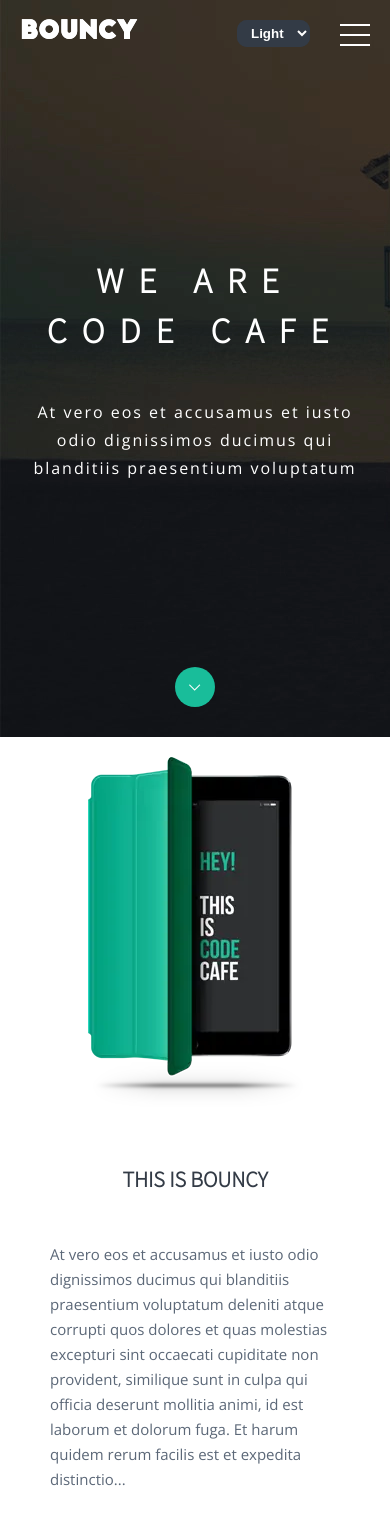
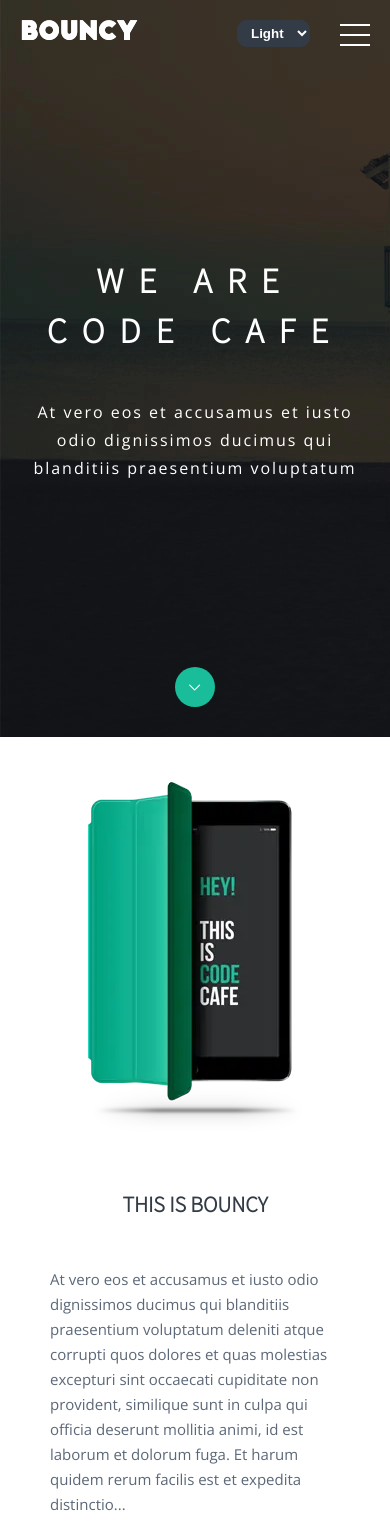
Before and after one commit to eugKlim/Bouncy, a React (Vite) app: page /home in a window 390 px wide. Shown: the top 1540 px of the page. Built offline with nearby package versions, Linux system fonts and the light colour scheme.

Commit message:
small UI fix

```diff
--- a/src/components/about/about.scss
+++ b/src/components/about/about.scss
@@ -1,8 +1,8 @@
 @use '../../style/vars.scss' as *;
 
 .about {
-  padding: 80px 0 60px;
-  margin-top: -60px;
+  padding: 120px 0 50px;
+  margin-top: -75px;
   & .container {
     max-width: 896px;
     padding: 0 50px;
--- a/src/components/header/header.scss
+++ b/src/components/header/header.scss
@@ -22,6 +22,7 @@
     flex-direction: row;
   }
   &-nav {
+    margin-right: 12px;
     & ul {
       display: flex;
       align-items: center;
@@ -78,9 +79,6 @@
 }
 @media (max-width: 890px) {
   .header {
-    &-inner {
-      align-items: flex-start;
-    }
     &-theme {
       margin-right: 60px;
     }
--- a/src/style/style.scss
+++ b/src/style/style.scss
@@ -78,7 +78,7 @@ body.noScroll {
 }
 
 .page {
-  padding-top: 84px;
+  padding-top: 55px;
 }
 
 select {
```
